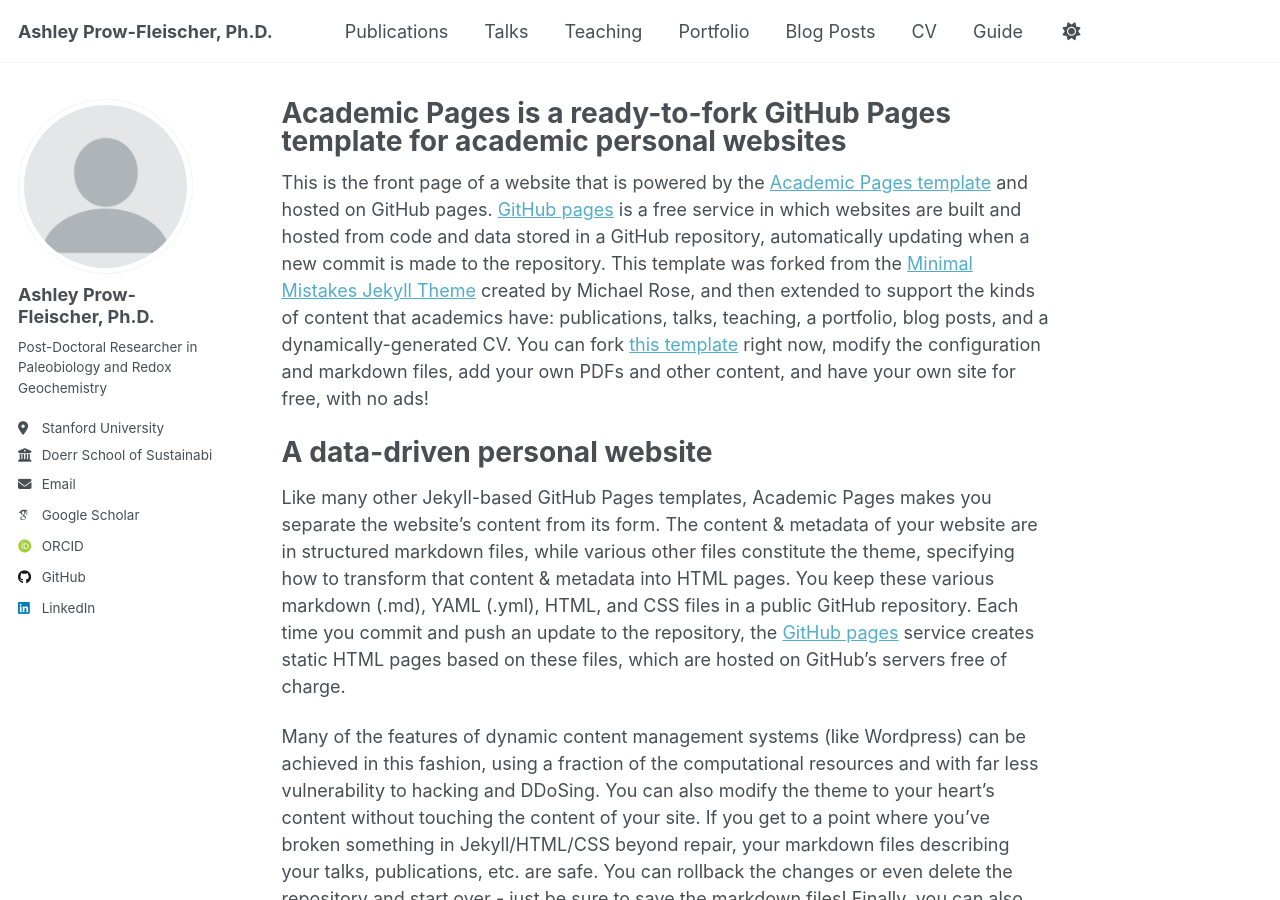
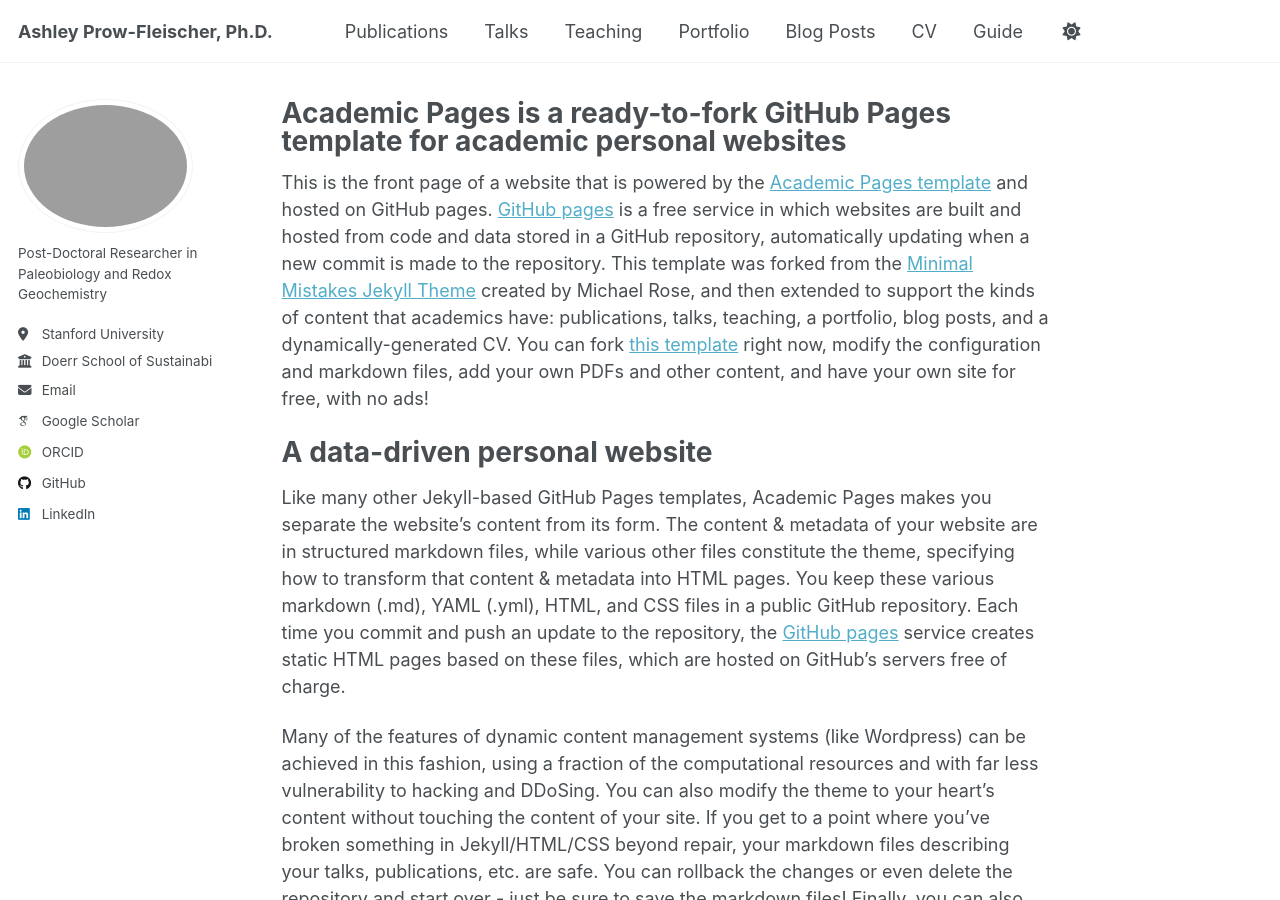
Before and after one commit to aprow620/aprow620.github.io, a Jekyll site: the page built from _pages/about.md, in a window 1280 px wide and 900 px high. Built offline with Jekyll 4.4.1, drawn with Linux system fonts in a browser that asks for light colours; some web fonts are replaced.

Commit message:
Update _config.yml

```diff
--- a/_config.yml
+++ b/_config.yml
@@ -22,8 +22,8 @@
 #               Additional customization can be done by editing /_includes/author-profile.html
 author:
   # Biographic information
-  avatar           : "profile.png"
-  name             : "Ashley Prow-Fleischer, Ph.D."
+  avatar           : "bio2.png"
+  name             : #"Ashley Prow-Fleischer, Ph.D."
   pronouns         : # example: "she/her"
   bio              : "Post-Doctoral Researcher in Paleobiology and Redox Geochemistry"
   location         : "Stanford University"
```
